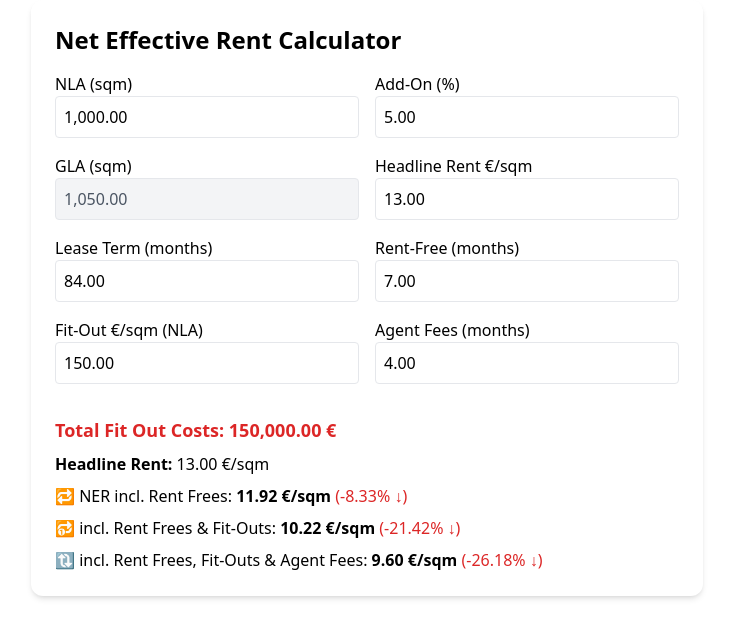
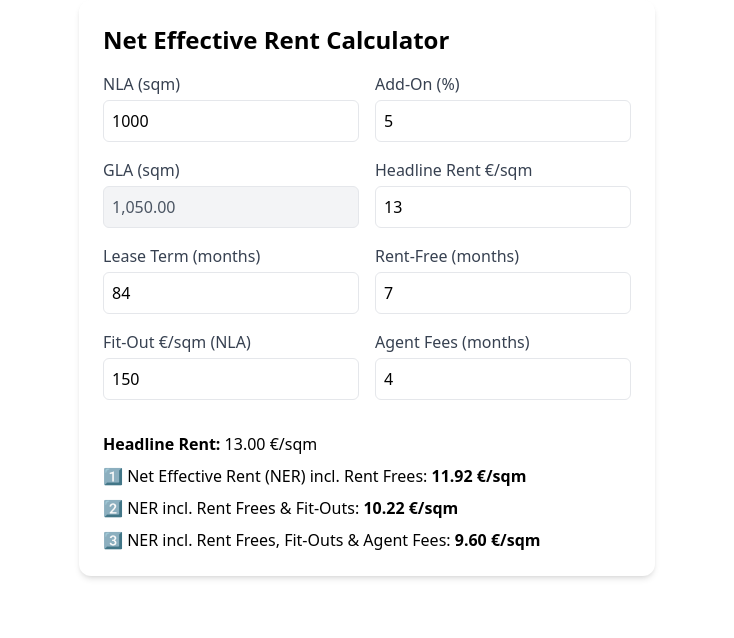
Before and after one commit to Musicandy13/Net-Effective-Rent-Calculator, a React (Vite) app: page / in a window 1280 px wide. Shown: the top 638 px of the page, without its empty margins (273-1007 px from the left). Built offline with nearby package versions, Linux system fonts and the light colour scheme; the HTML template or start-up script is replaced by a standard one.

Commit message:
Update App.jsx

```diff
--- a/src/App.jsx
+++ b/src/App.jsx
@@ -9,6 +9,13 @@ export default function NERCalculator() {
   const [fitOut, setFitOut] = useState(150);
   const [agentFeeMonths, setAgentFeeMonths] = useState(4);
 
+  const parseNumber = (value) => {
+    if (typeof value === 'string') {
+      return parseFloat(value.replace(/\./g, '').replace(',', '.'));
+    }
+    return value;
+  };
+
   const gla = nla * (1 + addon / 100);
   const rentFreeMonths = duration - rf;
   const grossRent = rent * gla * rentFreeMonths;
@@ -19,125 +26,105 @@ export default function NERCalculator() {
   const ner2 = (grossRent - totalFitOut) / (duration * gla);
   const ner3 = (grossRent - totalFitOut - agentFees) / (duration * gla);
 
-  const formatNumber = (num, fractionDigits = 2) =>
+  const formatNumber = (num) =>
     num.toLocaleString('en-US', {
-      minimumFractionDigits: fractionDigits,
-      maximumFractionDigits: fractionDigits,
-      useGrouping: true,
+      minimumFractionDigits: 2,
+      maximumFractionDigits: 2,
     });
 
-  const percentDiff = (ner) => {
-    const diff = ((ner - rent) / rent) * 100;
-    const formatted = `${diff.toFixed(2)}% ↓`;
-    const style = diff === 0 ? 'text-black' : 'text-red-600';
-    return <span className={style}>({formatted})</span>;
-  };
-
-  const handleChange = (setter) => (e) => {
-    let value = e.target.value;
-    value = value.replace(/\./g, '').replace(',', '.'); // 1.000,50 → 1000.50
-    const parsed = parseFloat(value);
-    if (!isNaN(parsed)) setter(parsed);
-  };
-
-  const handleBlur = (value, setter) => () => {
-    // Optionale Formatierung bei Verlassen des Felds
-    setter(Number(parseFloat(value.toString())));
-  };
-
   return (
-    <div className="p-6 max-w-2xl mx-auto bg-white rounded-xl shadow-md space-y-4">
+    <div className="p-6 max-w-xl mx-auto bg-white rounded-xl shadow-md space-y-4">
       <h2 className="text-2xl font-bold">Net Effective Rent Calculator</h2>
       <div className="grid grid-cols-2 gap-4">
-        <label>
-          <span>NLA (sqm)</span>
+        <label className="block">
+          <span className="text-gray-700">NLA (sqm)</span>
           <input
-            type="text"
-            value={formatNumber(nla)}
-            onChange={handleChange(setNla)}
-            onBlur={handleBlur(nla, setNla)}
-            className="w-full p-2 border rounded"
+            type="number"
+            step="0.01"
+            value={nla}
+            onChange={(e) => setNla(parseNumber(e.target.value))}
+            className="mt-1 block w-full border rounded-md p-2"
           />
         </label>
-        <label>
-          <span>Add-On (%)</span>
+        <label className="block">
+          <span className="text-gray-700">Add-On (%)</span>
           <input
-            type="text"
-            value={formatNumber(addon)}
-            onChange={handleChange(setAddon)}
-            onBlur={handleBlur(addon, setAddon)}
-            className="w-full p-2 border rounded"
+            type="number"
+            step="0.01"
+            value={addon}
+            onChange={(e) => setAddon(parseNumber(e.target.value))}
+            className="mt-1 block w-full border rounded-md p-2"
           />
         </label>
-        <label>
-          <span>GLA (sqm)</span>
+
+        <label className="block">
+          <span className="text-gray-700">GLA (sqm)</span>
           <input
             type="text"
             readOnly
             value={formatNumber(gla)}
-            className="w-full p-2 border rounded bg-gray-100 text-gray-600"
+            className="mt-1 block w-full border rounded-md p-2 bg-gray-100 text-gray-600"
           />
         </label>
-        <label>
-          <span>Headline Rent €/sqm</span>
+        <label className="block">
+          <span className="text-gray-700">Headline Rent €/sqm</span>
           <input
-            type="text"
-            value={formatNumber(rent)}
-            onChange={handleChange(setRent)}
-            onBlur={handleBlur(rent, setRent)}
-            className="w-full p-2 border rounded"
+            type="number"
+            step="0.01"
+            value={rent}
+            onChange={(e) => setRent(parseNumber(e.target.value))}
+            className="mt-1 block w-full border rounded-md p-2"
           />
         </label>
-        <label>
-          <span>Lease Term (months)</span>
+
+        <label className="block">
+          <span className="text-gray-700">Lease Term (months)</span>
           <input
-            type="text"
-            value={formatNumber(duration)}
-            onChange={handleChange(setDuration)}
-            onBlur={handleBlur(duration, setDuration)}
-            className="w-full p-2 border rounded"
+            type="number"
+            step="1"
+            value={duration}
+            onChange={(e) => setDuration(parseNumber(e.target.value))}
+            className="mt-1 block w-full border rounded-md p-2"
           />
         </label>
-        <label>
-          <span>Rent-Free (months)</span>
+        <label className="block">
+          <span className="text-gray-700">Rent-Free (months)</span>
           <input
-            type="text"
-            value={formatNumber(rf)}
-            onChange={handleChange(setRf)}
-            onBlur={handleBlur(rf, setRf)}
-            className="w-full p-2 border rounded"
+            type="number"
+            step="0.5"
+            value={rf}
+            onChange={(e) => setRf(parseNumber(e.target.value))}
+            className="mt-1 block w-full border rounded-md p-2"
           />
         </label>
-        <label>
-          <span>Fit-Out €/sqm (NLA)</span>
+
+        <label className="block">
+          <span className="text-gray-700">Fit-Out €/sqm (NLA)</span>
           <input
-            type="text"
-            value={formatNumber(fitOut)}
-            onChange={handleChange(setFitOut)}
-            onBlur={handleBlur(fitOut, setFitOut)}
-            className="w-full p-2 border rounded"
+            type="number"
+            step="1"
+            value={fitOut}
+            onChange={(e) => setFitOut(parseNumber(e.target.value))}
+            className="mt-1 block w-full border rounded-md p-2"
           />
         </label>
-        <label>
-          <span>Agent Fees (months)</span>
+        <label className="block">
+          <span className="text-gray-700">Agent Fees (months)</span>
           <input
-            type="text"
-            value={formatNumber(agentFeeMonths)}
-            onChange={handleChange(setAgentFeeMonths)}
-            onBlur={handleBlur(agentFeeMonths, setAgentFeeMonths)}
-            className="w-full p-2 border rounded"
+            type="number"
+            step="0.5"
+            value={agentFeeMonths}
+            onChange={(e) => setAgentFeeMonths(parseNumber(e.target.value))}
+            className="mt-1 block w-full border rounded-md p-2"
           />
         </label>
       </div>
 
       <div className="pt-4 space-y-2">
-        <p className="text-red-600 font-semibold text-lg">
-          Total Fit Out Costs: {formatNumber(totalFitOut)} €
-        </p>
         <p><strong>Headline Rent:</strong> {formatNumber(rent)} €/sqm</p>
-        <p>🔁 NER incl. Rent Frees: <strong>{formatNumber(ner1)} €/sqm</strong> {percentDiff(ner1)}</p>
-        <p>🔂 incl. Rent Frees & Fit-Outs: <strong>{formatNumber(ner2)} €/sqm</strong> {percentDiff(ner2)}</p>
-        <p>🔃 incl. Rent Frees, Fit-Outs & Agent Fees: <strong>{formatNumber(ner3)} €/sqm</strong> {percentDiff(ner3)}</p>
+        <p>1️⃣ Net Effective Rent (NER) incl. Rent Frees: <b>{formatNumber(ner1)} €/sqm</b></p>
+        <p>2️⃣ NER incl. Rent Frees & Fit-Outs: <b>{formatNumber(ner2)} €/sqm</b></p>
+        <p>3️⃣ NER incl. Rent Frees, Fit-Outs & Agent Fees: <b>{formatNumber(ner3)} €/sqm</b></p>
       </div>
     </div>
   );
```
